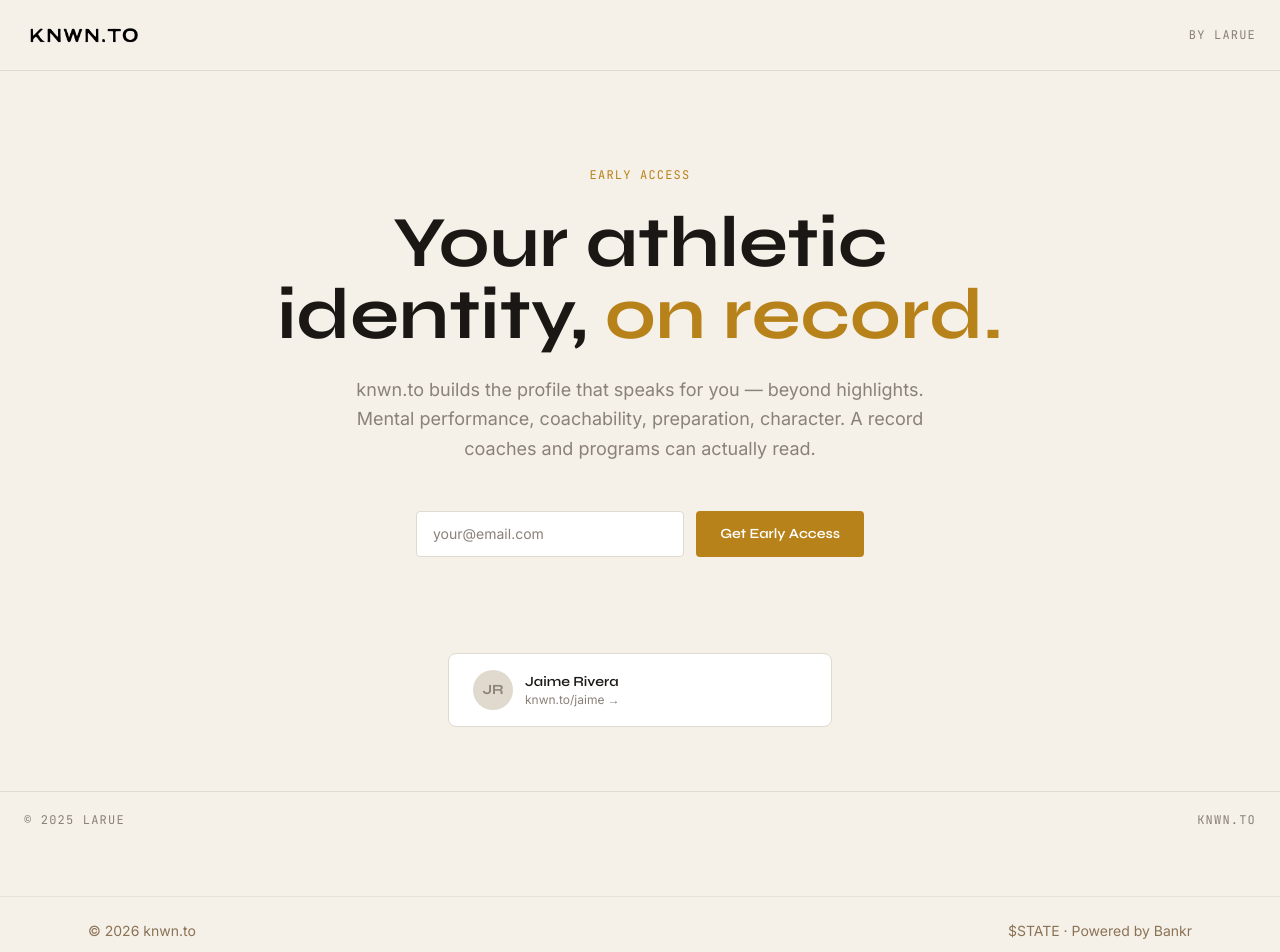
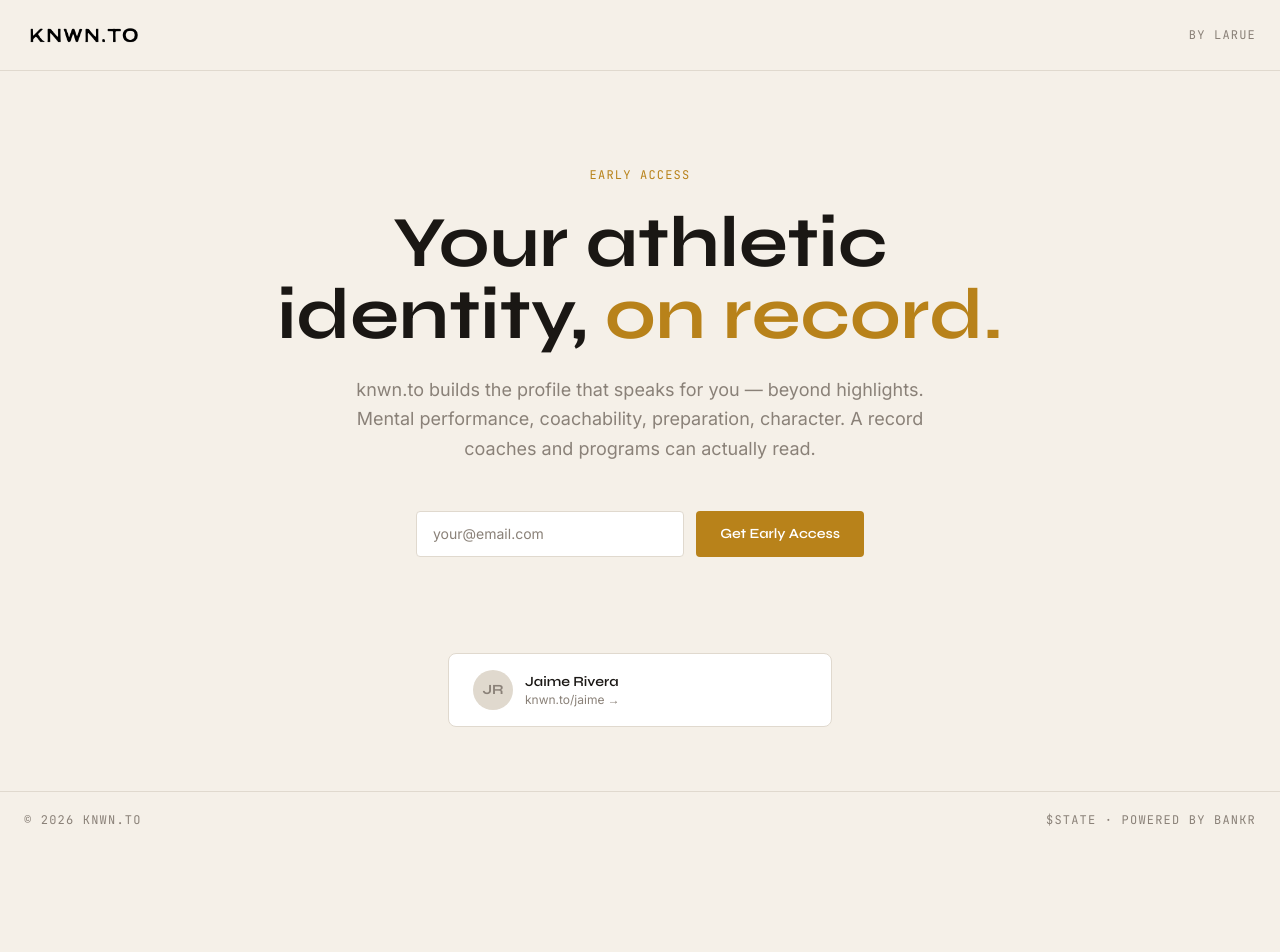
Before and after one commit to larueagent/knwn.to, a Next.js app: page / in a window 1280 px wide. Shown: the top 952 px of the page. After the commit the page ends 848 px from the top, so only its background shows below. Built offline with nearby package versions, Linux system fonts and the light colour scheme.

Commit message:
clean up footer — merge into single footer with $STATE link

```diff
--- a/app/page.tsx
+++ b/app/page.tsx
@@ -131,26 +131,16 @@ export default function Home() {
       {/* Footer */}
       <footer className="px-6 py-5 border-t border-[#E0D9CE] flex items-center justify-between">
         <span className="font-mono text-xs text-[#8A8178] tracking-widest uppercase">
-          &copy; 2025 LaRue
+          &copy; 2026 knwn.to
         </span>
-        <span className="font-mono text-xs text-[#8A8178] tracking-widest uppercase">
-          knwn.to
-        </span>
-      </footer>
-
-      {/* $STATE Footer */}
-      <footer className="w-full border-t border-[#E8E0D5] py-6 mt-12">
-        <div className="max-w-6xl mx-auto px-6 flex items-center justify-between text-sm text-[#8B7355]">
-          <span>© 2026 knwn.to</span>
         <a
           href="https://dexscreener.com/base/0x6cda1d74c964f2660336b74a7f93436656324da7473c5008a7a2696c8ac3a85b"
           target="_blank"
           rel="noopener noreferrer"
-            className="hover:text-[#1A1714] transition-colors"
+          className="font-mono text-xs text-[#8A8178] tracking-widest uppercase hover:text-[#1A1714] transition-colors"
         >
-            $STATE · Powered by Bankr
+          $STATE &middot; Powered by Bankr
         </a>
-        </div>
       </footer>
     </main>
   );
```
Lines whose indentation alone changed are shown as unchanged.
